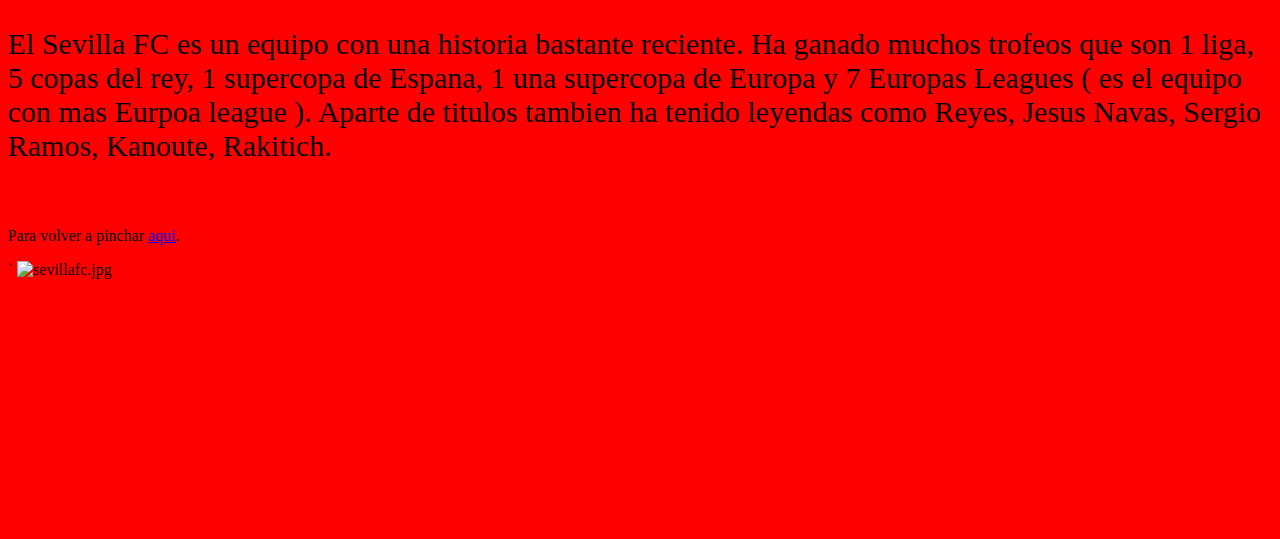
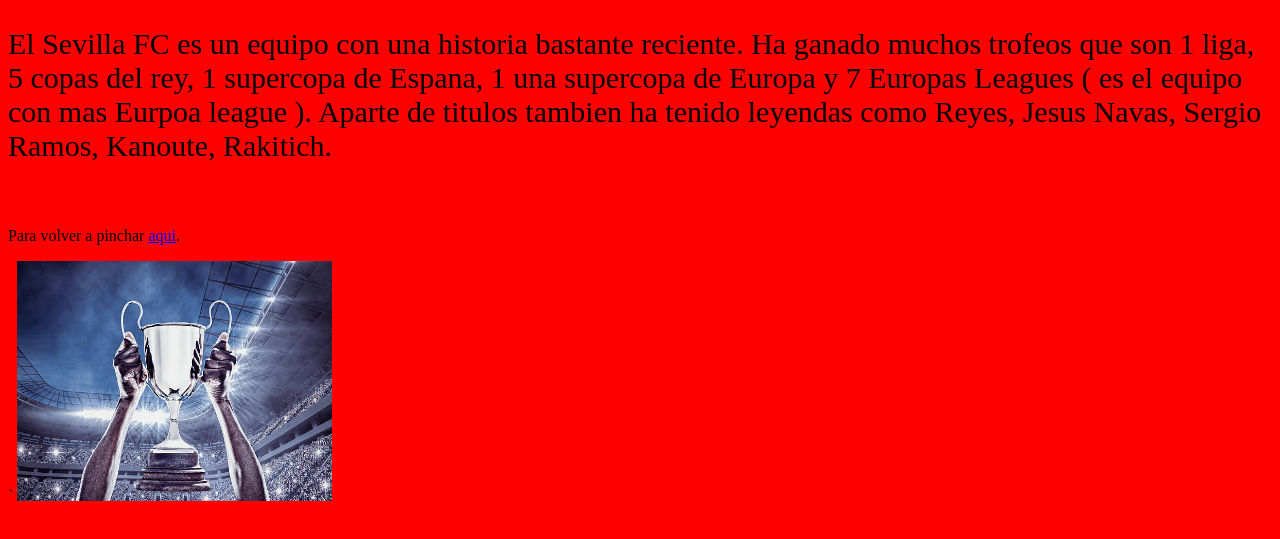
Before and after one commit to carlosgamizcampana/carlosgamizcampana.github.io, a plain HTML site: page pagina1.html in a window 1280 px wide. Shown: the part 147-686 px from the top of the page. Drawn offline with Linux system fonts and the light colour scheme.

Commit message:
cambiar ruta imagenes

```diff
--- a/pagina1.html
+++ b/pagina1.html
@@ -10,6 +10,6 @@
 	 <p style="font-size:30px">El Sevilla FC es un equipo con una historia bastante reciente. Ha ganado muchos trofeos que son 1 liga, 5 copas del rey, 1 supercopa de Espana, 1 una supercopa de Europa y 7 Europas Leagues ( es el equipo con mas Eurpoa league ). Aparte de titulos tambien ha tenido leyendas como Reyes, Jesus Navas, Sergio Ramos, Kanoute, Rakitich.  </p>
 	 <br>
 	 <p>Para volver a pinchar <a href="index.html">aqui</a>.</p>`
-	 <img src="imagenes/sevillafc.jpg" width="315" height="240" alt="sevillafc.jpg">
+	 <img src="sevillafc.jpg" width="315" height="240" alt="sevillafc.jpg">
 	</body>
 </html>
```
